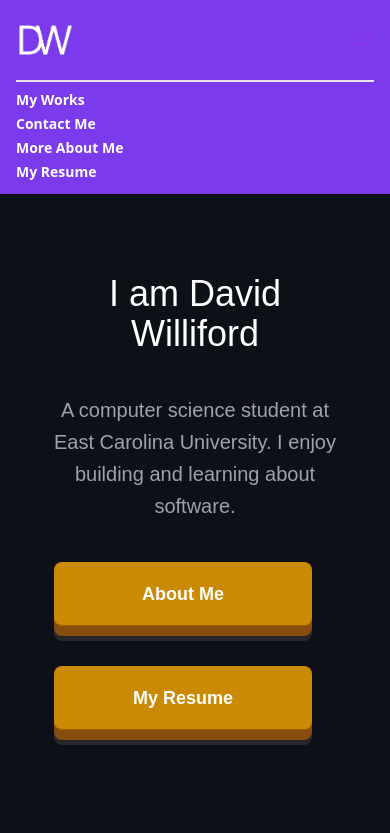
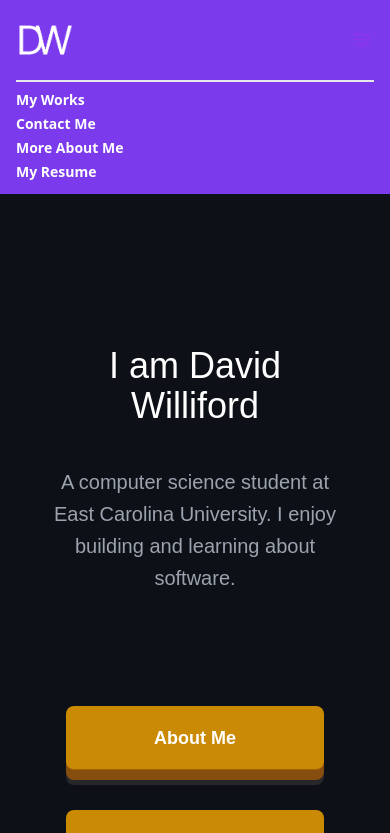
Before and after one commit to davidwilliford99/PersonalSite, a React (Create React App) app: page /#/ in a window 390 px wide. Shown: the top 833 px of the page. Built offline with nearby package versions, Linux system fonts and the light colour scheme.

Commit message:
Fixed mobile styling for buttons on Welcome page

```diff
--- a/src/Components/Welcome.js
+++ b/src/Components/Welcome.js
@@ -9,7 +9,7 @@ import { motion } from "framer-motion";
 function Welcome() {
 
     return (
-        <div className='bg-canvas overflow-hidden pb-40 pt-10 xl:pt-0'>
+        <div className='bg-canvas overflow-hidden pb-40 pt-28 sm:pt-10 xl:pt-0'>
             <div className='h-full min-h-screen flex flex-col xl:flex-row items-center justify-center px-10 xl:px-20'>
 
                 <motion.div
@@ -21,13 +21,13 @@ function Welcome() {
                     <motion.h2 className='w-full text-4xl xl:text-6xl text-white mt-10 text-center xl:text-left'>I am David Williford</motion.h2>
                     <motion.h3 className='2xl:w-4/5 text-xl text-gray-400 mt-10 leading-8 text-center xl:text-left'>A computer science student at East Carolina University. I enjoy building and learning about software.</motion.h3>
 
-                    <div className='flex flex-col sm:flex-row my-10 w-full items-center xl:items-start justify-center xl:justify-start'>
+                    <div className='flex flex-col sm:flex-row my-28 sm:mt-10 w-full items-center xl:items-start justify-center xl:justify-start'>
 
                         <div class='button w-10/12 sm:w-auto h-16 bg-yellow-600 rounded-lg cursor-pointer select-none
                                     active:translate-y-2  active:[box-shadow:0_0px_0_0_#7c3aed,0_0px_0_0_#7c3aed]
                                     active:border-b-[0px]
                                     transition-all duration-150 [box-shadow:0_10px_0_0_#854d0e,0_15px_0_0_#27272a]
-                                    border-b-[1px] border-yellow-700 px-10 mr-6 mb-10 sm:my-0
+                                    border-b-[1px] border-yellow-700 px-10 sm:mr-6 mb-10 sm:my-0
                                 '>
                                     <Link to="/About" class='flex flex-col justify-center items-center h-full text-white font-bold text-lg '>About Me</Link>
                         </div>
@@ -36,7 +36,7 @@ function Welcome() {
                                     active:translate-y-2  active:[box-shadow:0_0px_0_0_#7c3aed,0_0px_0_0_#7c3aed]
                                     active:border-b-[0px]
                                     transition-all duration-150 [box-shadow:0_10px_0_0_#854d0e,0_15px_0_0_#27272a]
-                                    border-b-[1px] border-yellow-700 px-10 mr-6 sm:my-0
+                                    border-b-[1px] border-yellow-700 px-10 sm:mr-6 sm:my-0
                                 '>
                                     <Link to="/Resume" class='flex flex-col justify-center items-center h-full text-white font-bold text-lg '>My Resume</Link>
                         </div>
```
